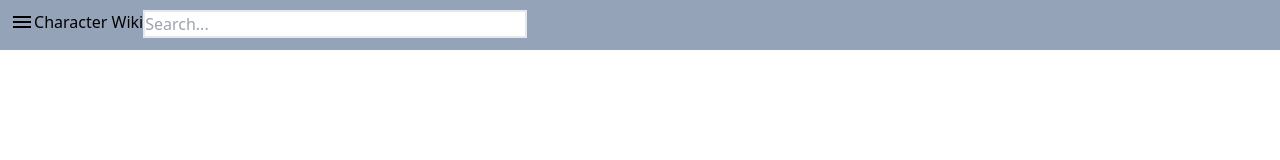
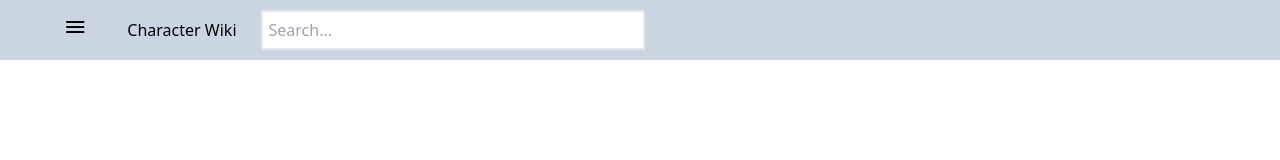
Before and after one commit to amchatman/Character-Wiki, a website: page src/input.html in a window 1280 px wide. Drawn offline with nearby package versions, Linux system fonts and the light colour scheme.

Commit message:
Header -Remove filler color -Stylize nav section -Delete h2 styles -Stylize  search bar

```diff
--- a/src/input.html
+++ b/src/input.html
@@ -12,13 +12,13 @@
 <body>
     <!--Header Section-->
    <header class="bg-slate-300">
-     <div class="flex p-2.5 bg-slate-400">
+     <div class="flex items-center w-11/12 ml-auto mr-auto p-2.5 max-sm:justify-between">
        <nav>
-            <span class="material-symbols-outlined">menu </span>
+            <span class="material-symbols-outlined pr-10">menu </span>
         </nav>
-        <h2 class="max-sm:basis-4/5">Character Wiki</h2>
+        <h2>Character Wiki</h2>
         <div class="search">
-            <input type="search" placeholder="Search..." class="border-2 w-96 max-sm:hidden">
+            <input type="search" placeholder="Search..." class="border-2 w-96 ml-6 p-1.5 max-sm:hidden">
             <button class="hidden max-sm:inline">
                 <span class="material-symbols-sharp">search</span>
             </button>
```
Also changed, not shown: dist/output.css.
